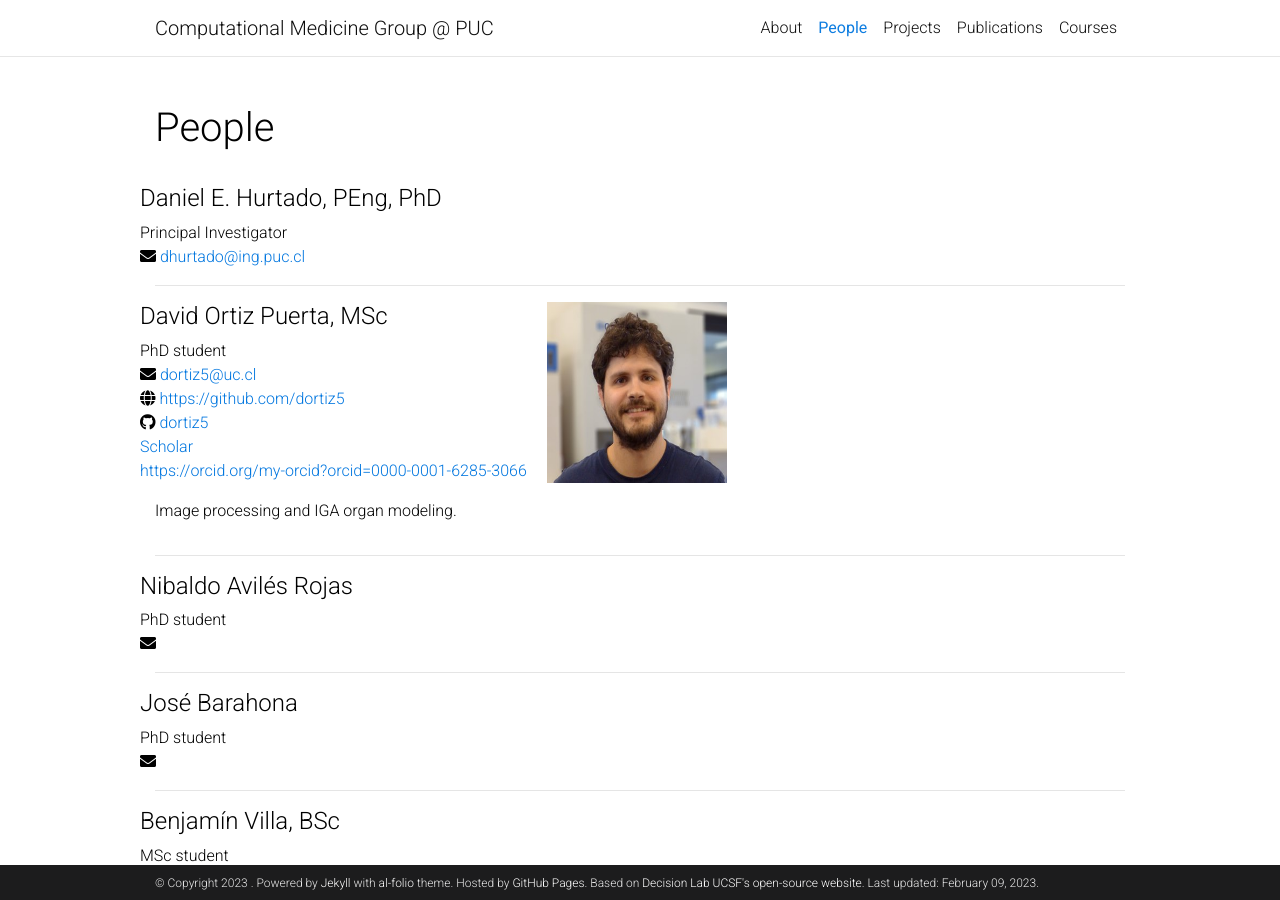
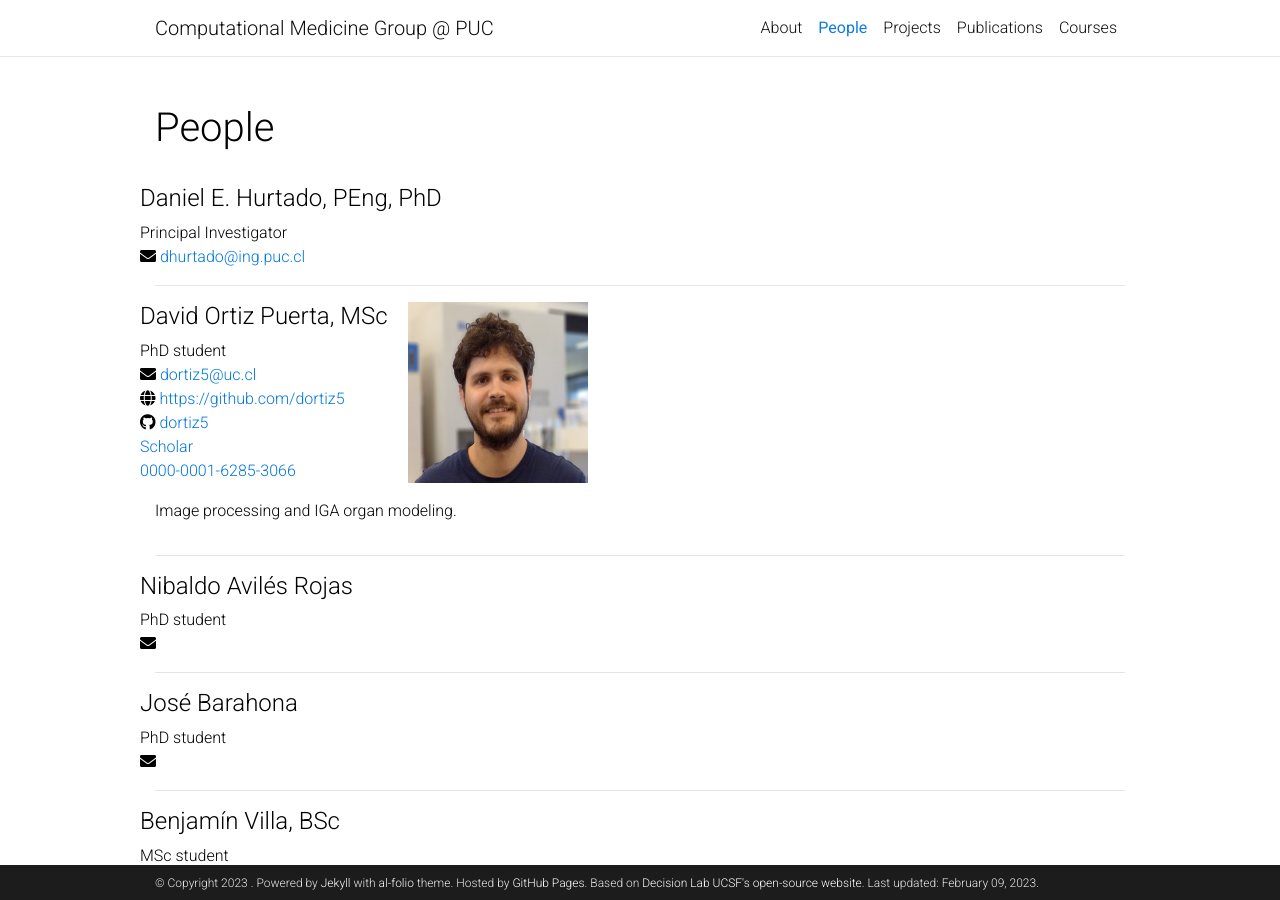
Before and after one commit to comp-medicine-uc/comp-medicine-uc.github.io, a Jekyll site: the page built from _pages/people.md, in a window 1280 px wide and 900 px high. Built offline with Jekyll 4.4.1, drawn with Linux system fonts in a browser that asks for light colours; comment, search, counter and statistics services are not loaded; a style sheet for code colours, icons or effects is not loaded; some of the changed lines change nothing that is shown.

Commit message:
update ORCID

```diff
--- a/_data/members.yml
+++ b/_data/members.yml
@@ -17,7 +17,7 @@
   website: https://github.com/dortiz5
   github: dortiz5
   scholar: https://scholar.google.com/citations?user=ifyKmJIAAAAJ&hl=en
-  orcid: https://orcid.org/my-orcid?orcid=0000-0001-6285-3066
+  orcid: 0000-0001-6285-3066
   description: Image processing and IGA organ modeling.
 
 - name: Nibaldo Avilés Rojas
```
